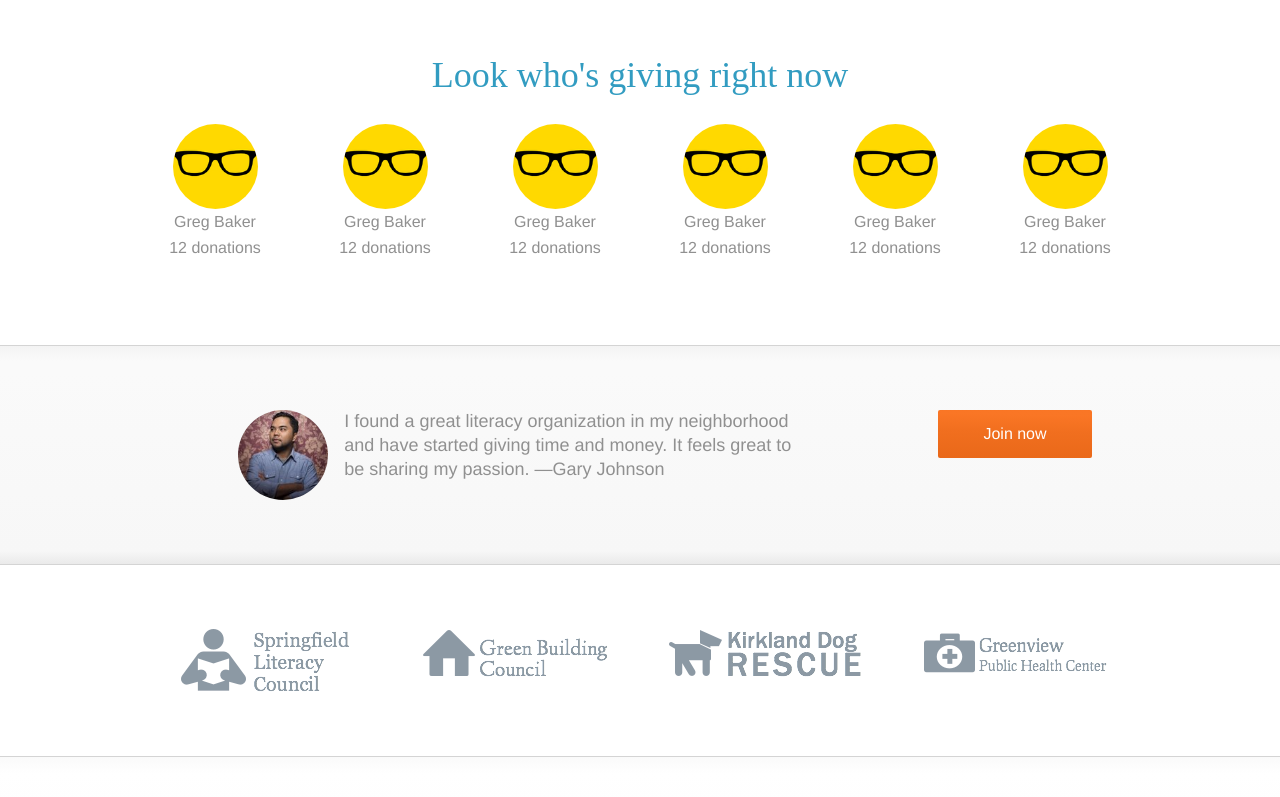
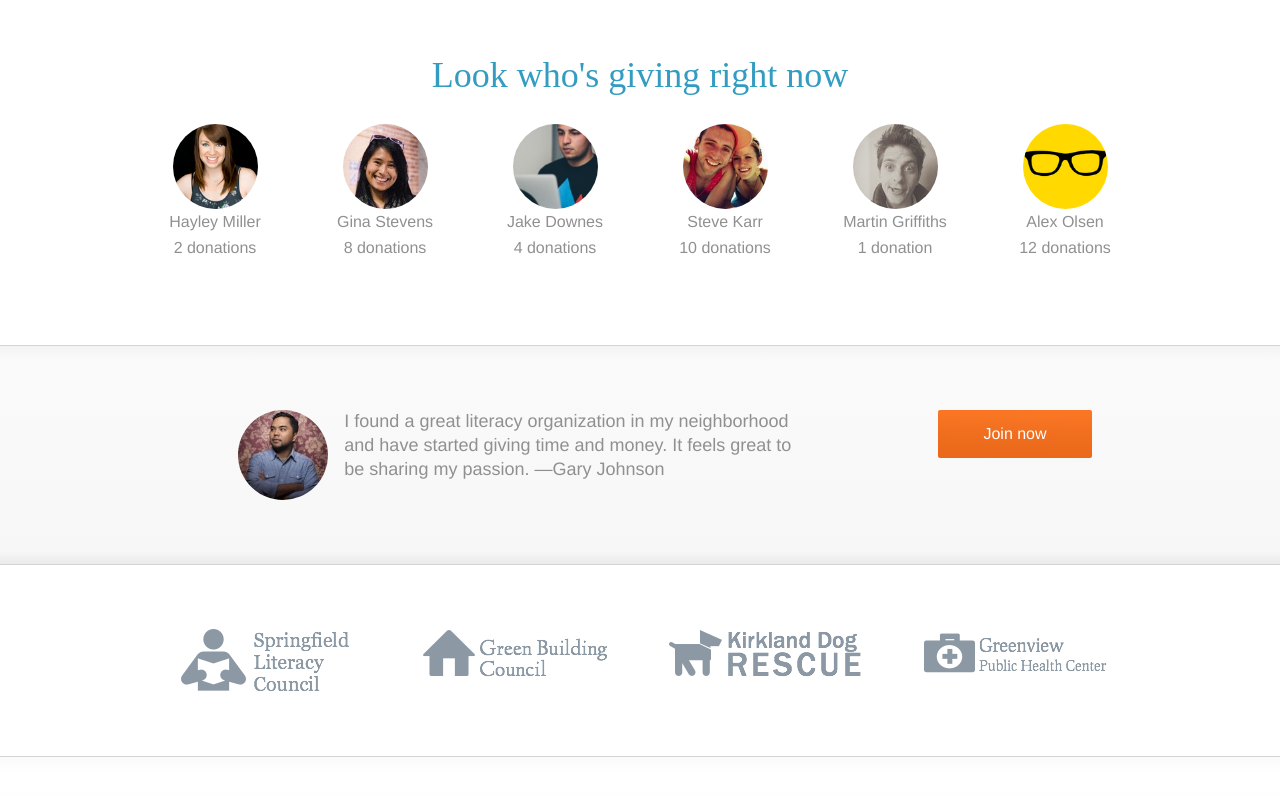
Before and after one commit to seadrone/live2give, a website: page index.html in a window 1280 px wide. Shown: the part 1180-1977 px from the top of the page. Drawn offline with Linux system fonts and the light colour scheme; a small style sheet from the web is missing.

Commit message:
edit profiles

```diff
--- a/index.html
+++ b/index.html
@@ -127,39 +127,39 @@
     <h2 class="text--center highlight font-serif">Look who's giving right now</h2>
     <ul class="large-block-grid-6 medium-block-grid-6 small-block-grid-3">
       <li class="profile">
-        <img src="../img/129.jpg" class="profile__img" alt="">
+        <img src="../img/140.jpg" class="profile__img" alt="">
         <p class="profile__body">
-          Greg Baker <br>
-          12 donations
+          Hayley Miller <br>
+          2 donations
         </p>
       <li class="profile">
-        <img src="../img/129.jpg" class="profile__img" alt="">
+        <img src="../img/141.jpg" class="profile__img" alt="">
         <p class="profile__body">
-          Greg Baker <br>
-          12 donations
+          Gina Stevens <br>
+          8 donations
         </p>
       <li class="profile">
-        <img src="../img/129.jpg" class="profile__img" alt="">
+        <img src="../img/142.jpg" class="profile__img" alt="">
         <p class="profile__body">
-          Greg Baker <br>
-          12 donations
+          Jake Downes <br>
+          4 donations
+        </p>
+      <li class="profile hide-for-small-only">
+        <img src="../img/143.jpg" class="profile__img" alt="">
+        <p class="profile__body">
+          Steve Karr <br>
+          10 donations
+        </p>
+      <li class="profile hide-for-small-only">
+        <img src="../img/144.jpg" class="profile__img" alt="">
+        <p class="profile__body">
+          Martin Griffiths <br>
+          1 donation
         </p>
       <li class="profile hide-for-small-only">
         <img src="../img/129.jpg" class="profile__img" alt="">
         <p class="profile__body">
-          Greg Baker <br>
-          12 donations
-        </p>
-      <li class="profile hide-for-small-only">
-        <img src="../img/129.jpg" class="profile__img" alt="">
-        <p class="profile__body">
-          Greg Baker <br>
-          12 donations
-        </p>
-      <li class="profile hide-for-small-only">
-        <img src="../img/129.jpg" class="profile__img" alt="">
-        <p class="profile__body">
-          Greg Baker <br>
+          Alex Olsen <br>
           12 donations
         </p>
     </ul>
```
Also changed, not shown: img/140.jpg (added), img/141.jpg (added), img/142.jpg (added), img/143.jpg (added), img/144.jpg (added), img/145.jpg (added), 1 other file.
